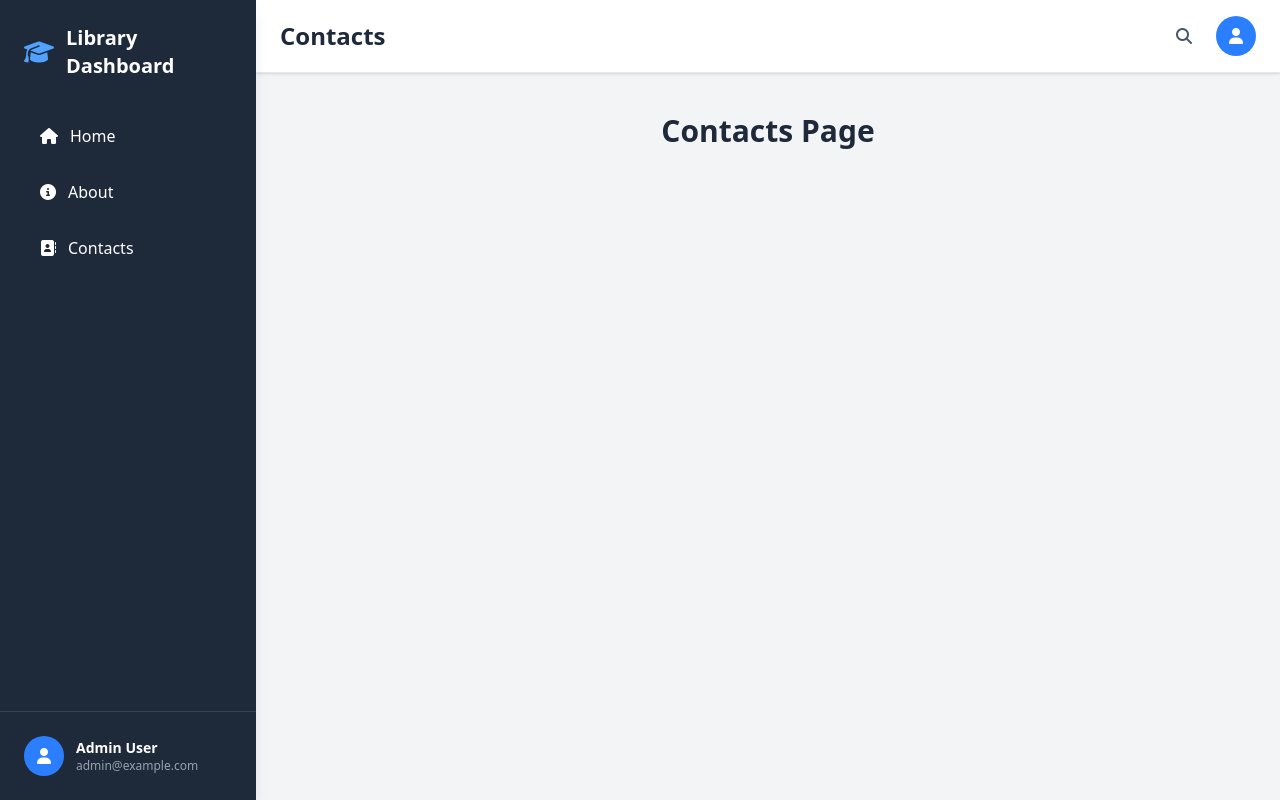
After one commit to sgallol2/fullstack, a Node server app: page /contacts in a window 1280 px wide. The commit adds this page. Run offline with Node 20, Linux system fonts and the light colour scheme; style sheets or scripts are compiled from the project's sources; some libraries are stand-ins or nearby versions.

Commit message:
Contacts implementation

```diff
--- a/src/routes/Routes.ts
+++ b/src/routes/Routes.ts
@@ -7,6 +7,7 @@ export default class Routes {
 
     router.get('/', HomeController.index);
     router.get('/about', HomeController.about);
+    router.get('/contacts', HomeController.contacts);
     return router;
   }
 }
--- /dev/null
+++ b/src/views/home/contacts.ejs
@@ -0,0 +1,7 @@
+<%- contentFor('content') %>
+
+<section class="mt-4 mb-4">
+  <div class="max-w-7xl mx-auto">
+    <h2 class="text-3xl font-bold text-gray-800 text-center">Contacts Page</h2>
+  </div>
+</section>
--- a/src/views/layouts/app.ejs
+++ b/src/views/layouts/app.ejs
@@ -27,6 +27,10 @@
           <a href="/about" class="flex items-center px-4 py-3 rounded-lg hover:bg-gray-700 transition duration-200">
             <i class="fas fa-info-circle mr-3"></i>
             <span>About</span>
+          </a>
+          <a href="/contacts" class="flex items-center px-4 py-3 rounded-lg hover:bg-gray-700 transition duration-200">
+            <i class="fas fa-address-book mr-3"></i>
+            <span>Contacts</span>
           </a>
         </nav>
       </div>
```
Also changed, not shown: src/controllers/HomeController.ts (+7 -0 lines).
